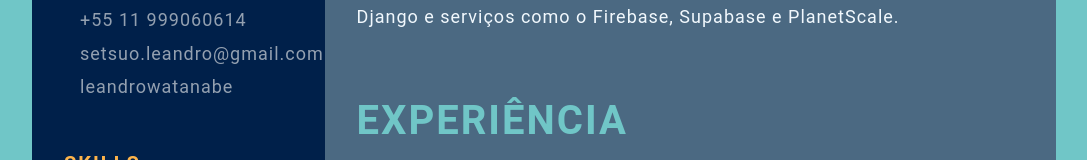
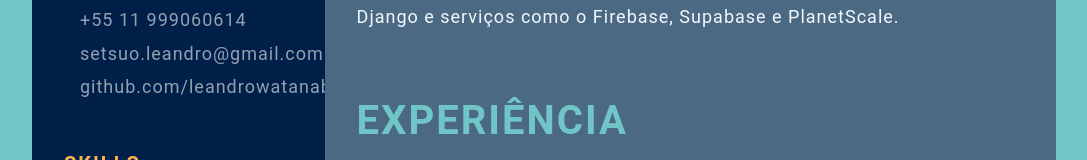
Before and after one commit to leandrowatanabe/cv, a plain HTML site: page index.html in a window 1280 px wide. Shown: the part 558-718 px from the top of the page, without its empty margins (96-1183 px from the left). Drawn offline with Linux system fonts and the light colour scheme.

Commit message:
feat: Adicionando link para o github

```diff
--- a/index.html
+++ b/index.html
@@ -28,7 +28,7 @@
                         </li>
                         <li><i class="fa fa-envelope"></i>setsuo.leandro@gmail.com
                         </li>
-                        <li><i class="fa fa-github"></i>leandrowatanabe
+                        <li><i class="fa fa-github"></i><a href="https://github.com/leandrowatanabe/" target="_blank">github.com/leandrowatanabe</a>
                         </li>
                     </ul>
                 </div>
--- a/style.css
+++ b/style.css
@@ -8,6 +8,11 @@
 
 body {
     background-color: #70c6c7;
+}
+
+a{
+    text-decoration: none;
+    color: #d6dbdfaf;
 }
 
 .resume-contents {
```
